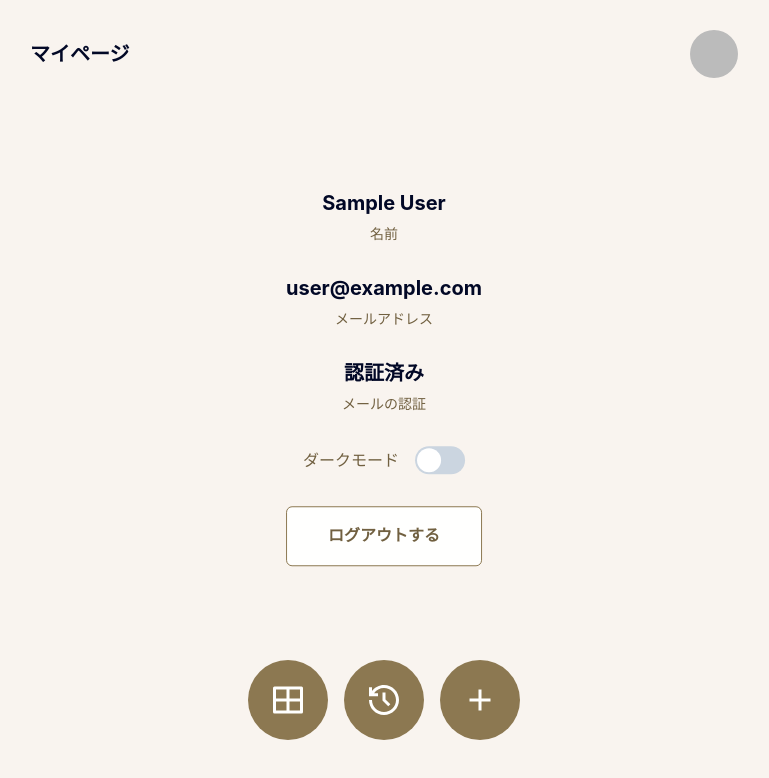
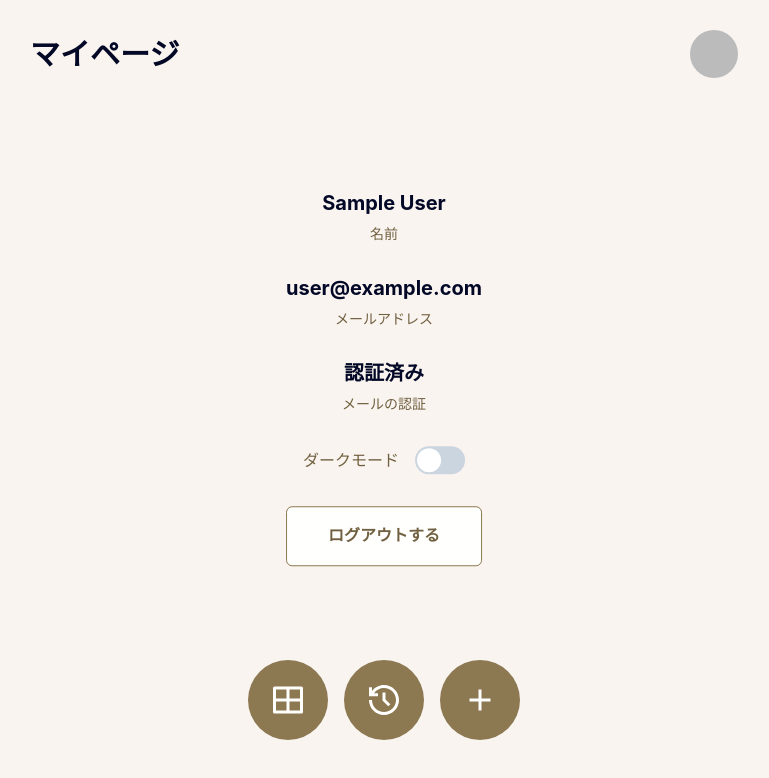
Before and after one commit to niiharamegumu/OneDrip, a Next.js app: page /mypage in a window 1280 px wide. Shown: the top 778 px of the page, without its empty margins (256-1025 px from the left). Built offline with nearby package versions, Linux system fonts and the light colour scheme; no server answers; sample sign-in values are in the browser's storage.

Commit message:
update: heading font size.

```diff
--- a/src/components/organisms/Header.tsx
+++ b/src/components/organisms/Header.tsx
@@ -12,7 +12,7 @@ const Header: FC<Props> = memo((props) => {
 
   return (
     <Flex as="header" justify="space-between" align="center" mb="20px">
-      <Heading fontSize="xl">{title}</Heading>
+      <Heading fontSize={{ base: '2xl', sm: '3xl' }}>{title}</Heading>
       {children}
     </Flex>
   )
```
